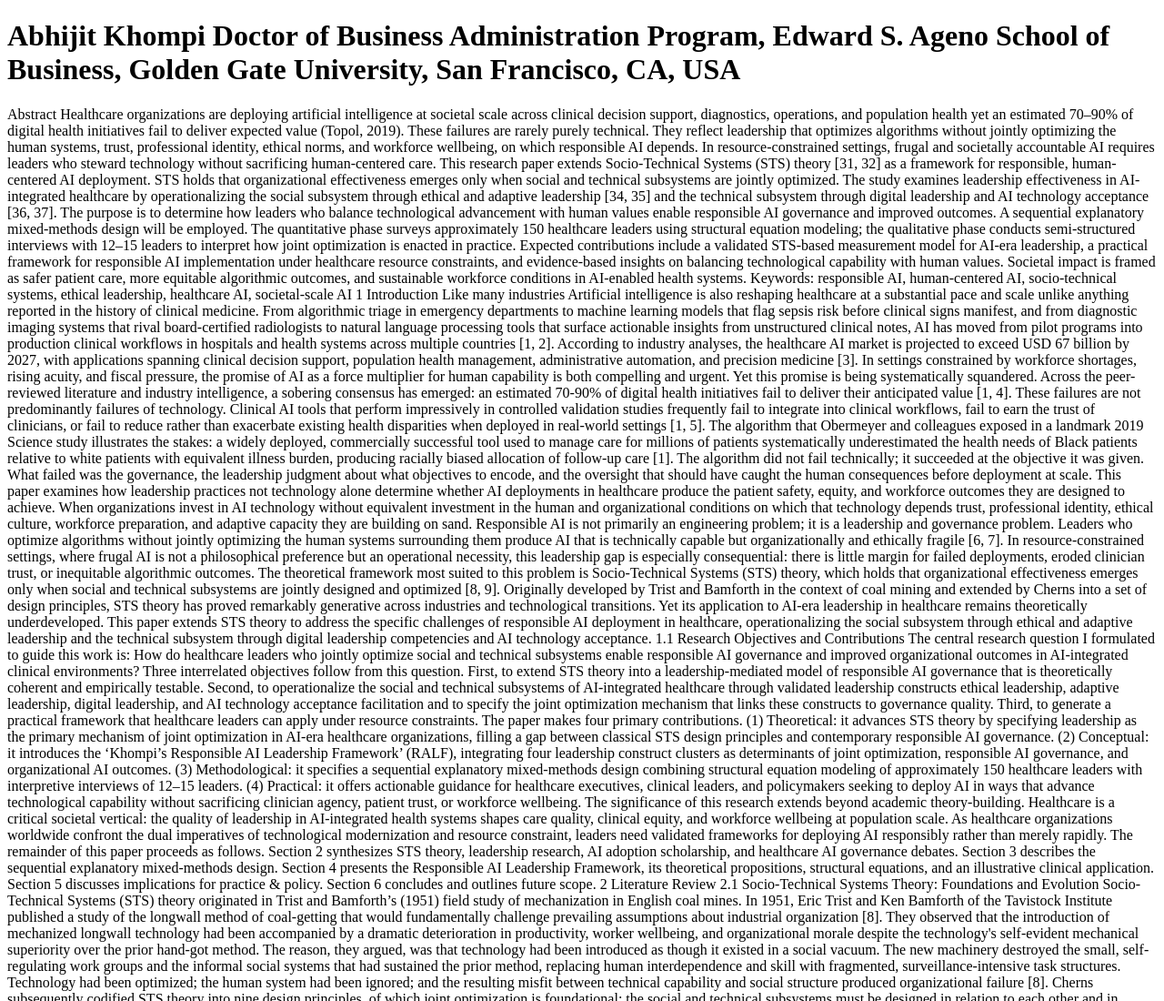
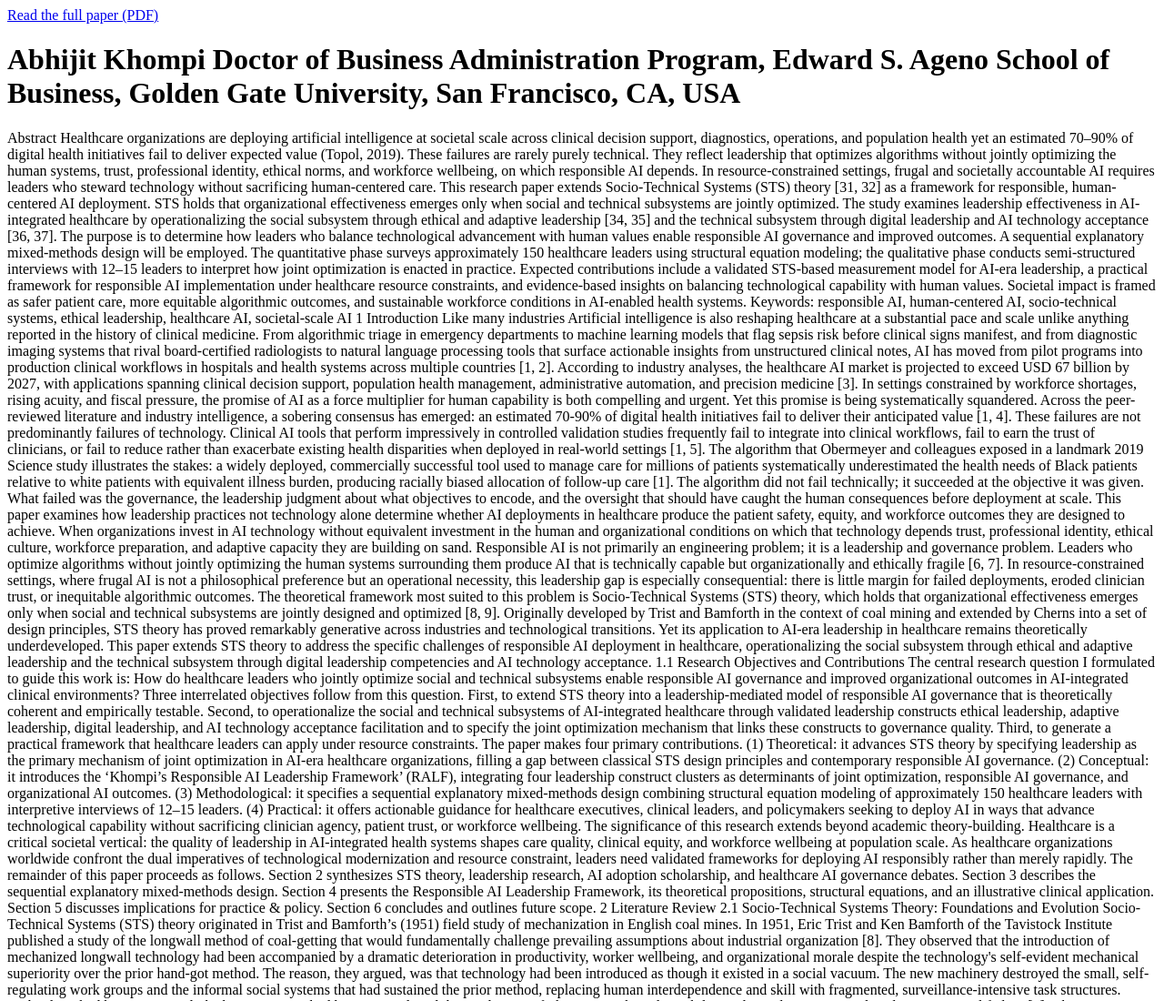
Before and after one commit to AbhijitMaverick/Khompi-s-RALF, a plain HTML site: page index.html in a window 1280 px wide. Shown: the top 1100 px of the page at 91% size. Drawn offline with Linux system fonts and the light colour scheme.

Commit message:
Add link to full paper in index.html
Added a link to the full paper in index.html.

```diff
--- a/index.html
+++ b/index.html
@@ -1,5 +1,6 @@
 <!DOCTYPE html>
 <html>
+    <a href="paper.pdf">Read the full paper (PDF)</a>
 <head>
     <title>Responsible Leadership for Societal-Scale AI: A Human-Centered Socio-Technical Approach to Ethical AI Deployment in Healthcare</title>
 </head>
```
